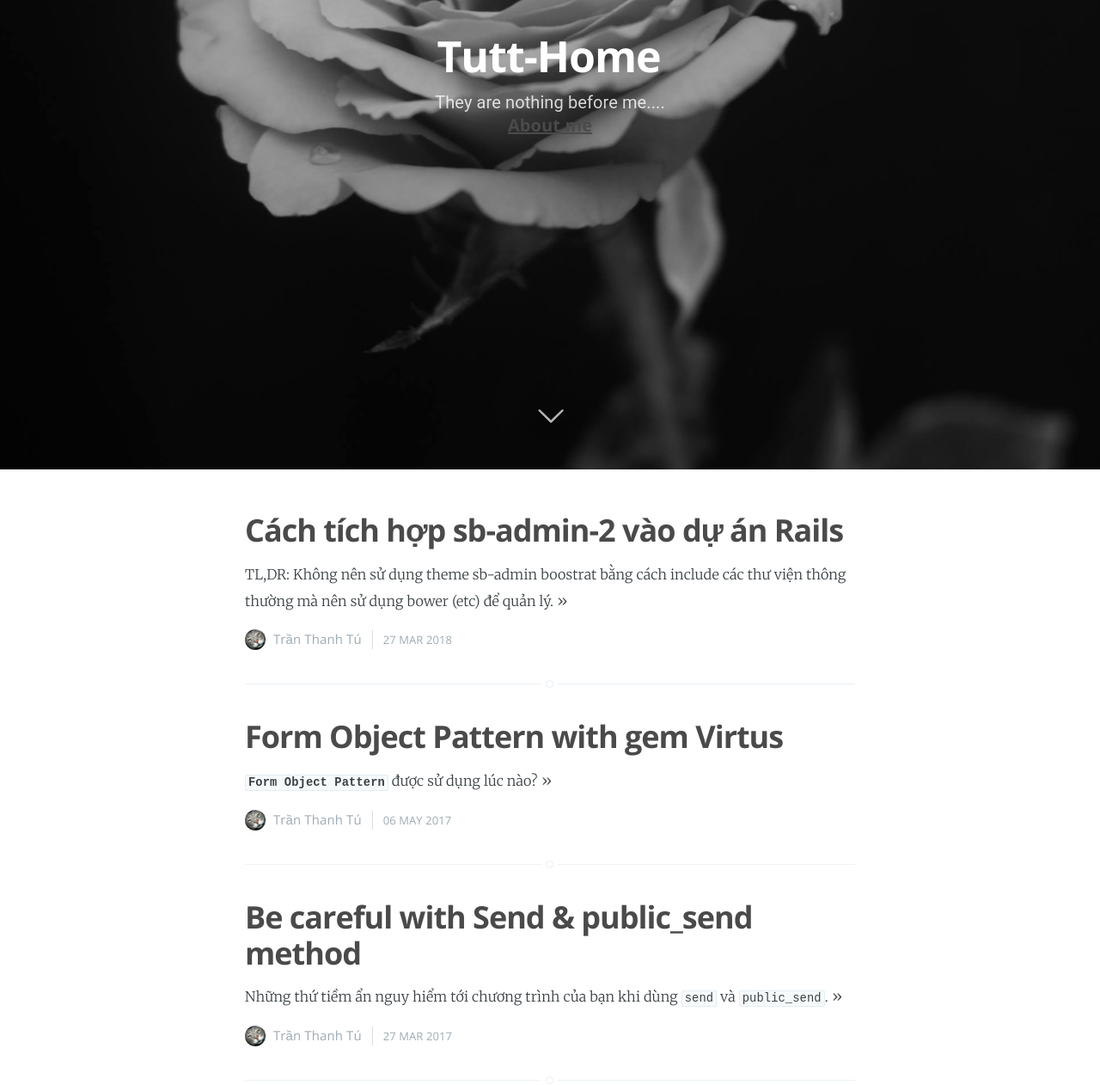
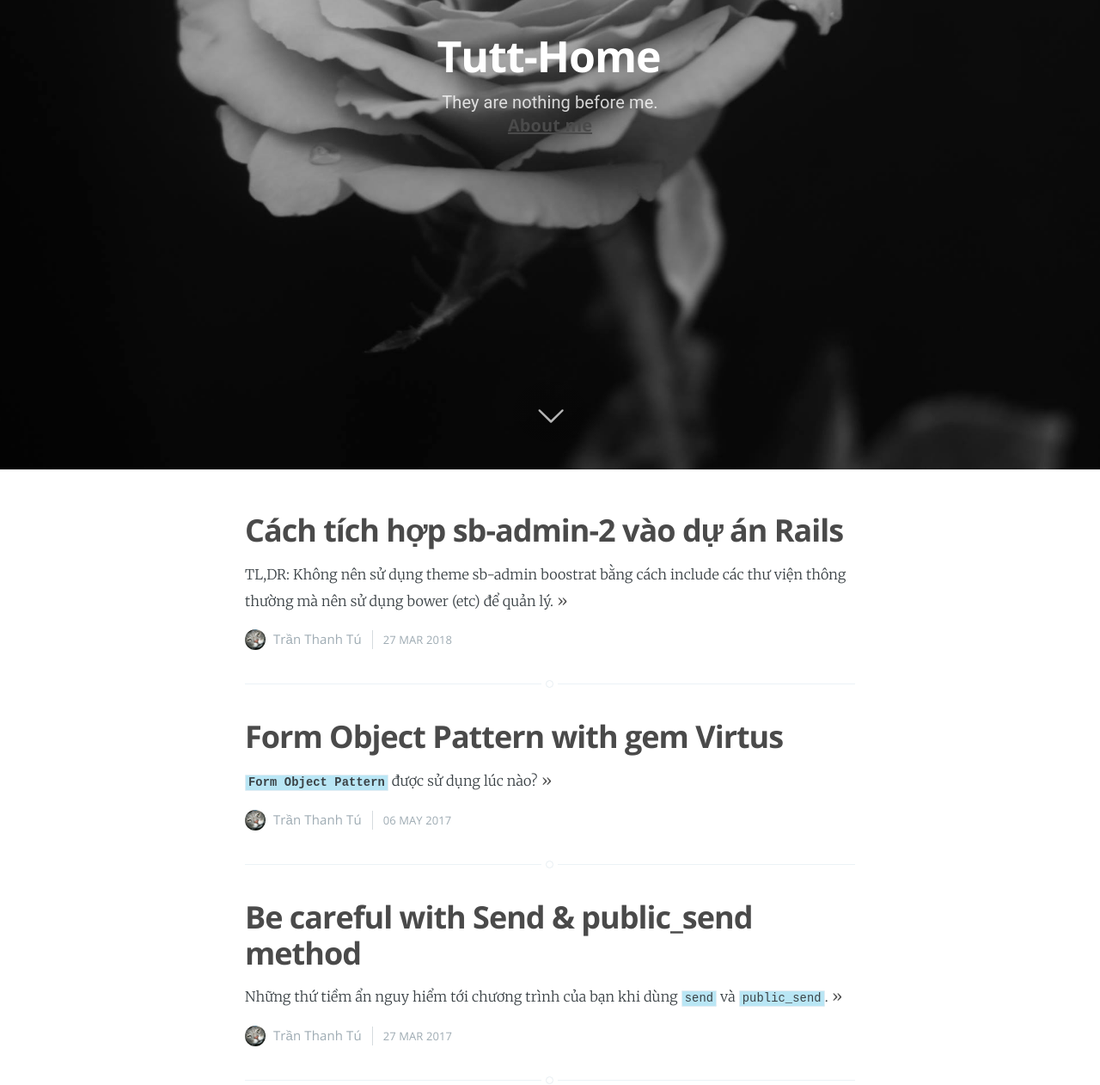
Before and after one commit to trnthanhtu/trnthanhtu.github.io, a Jekyll site: the page built from index.html, in a window 1280 px wide. Shown: the part 354-1616 px from the top of the page at 86% size. Built offline with Jekyll 4.4.1, drawn with Linux system fonts in a browser that asks for light colours; the list of posts is cut into pages by our own code; some of the changed text lies outside the part shown.

Commit message:
Fix style blog

```diff
--- a/_config.yml
+++ b/_config.yml
@@ -1,11 +1,11 @@
 name: Tutt-Home
-description: They are nothing before me...
+description: They are nothing before me
 meta_description: "Viết những gì mình thích"
 
 markdown: kramdown
 highlighter: rouge
 logo: false
-paginate: 15
+paginate: 7
 baseurl: /
 domain_name: 'https://trnthanhtu.github.io'
 gems: [jekyll-paginate]
--- a/assets/css/screen.css
+++ b/assets/css/screen.css
@@ -330,7 +330,7 @@ code, tt {
     font-size: 0.85em;
     white-space: pre-wrap;
     border: #E3EDF3 1px solid;
-    background: #F7FAFB;
+    background: #b9e6f5;
     border-radius: 2px;
 }
 
@@ -342,10 +342,10 @@ pre {
     width: 100%;
     padding: 10px;
     font-family: Inconsolata, monospace, sans-serif;
-    font-size: 0.9em;
+    font-size: 13px;
     white-space: pre;
     overflow: auto;
-    background: #F7FAFB;
+    background: #b9e6f5;
     border-radius: 3px;
 }
 
```
Also changed, not shown: Gemfile.lock.
